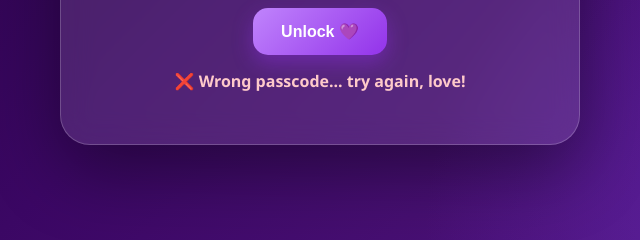
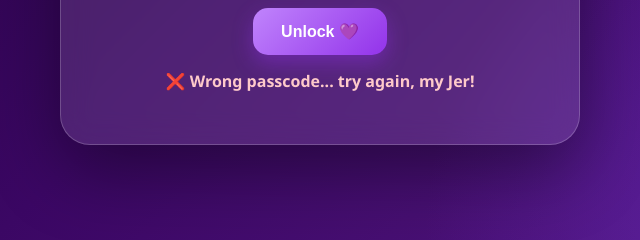
Before and after one commit to Zyler25/goodluck-, a plain HTML site: page index.html in a window 1280 px wide. Both pictures are taken after a click on the button "Unlock 💜". Shown: the part 488-728 px from the top of the page, 320-960 px from the left. Drawn offline with Linux system fonts and the light colour scheme.

Commit message:
Update index.html

```diff
--- a/index.html
+++ b/index.html
@@ -940,7 +940,7 @@ function checkPassword() {
     } else {
 
         error.textContent =
-            "❌ Wrong passcode... try again, love!";
+            "❌ Wrong passcode... try again, my Jer!";
 
         input.value = "";
 
```
